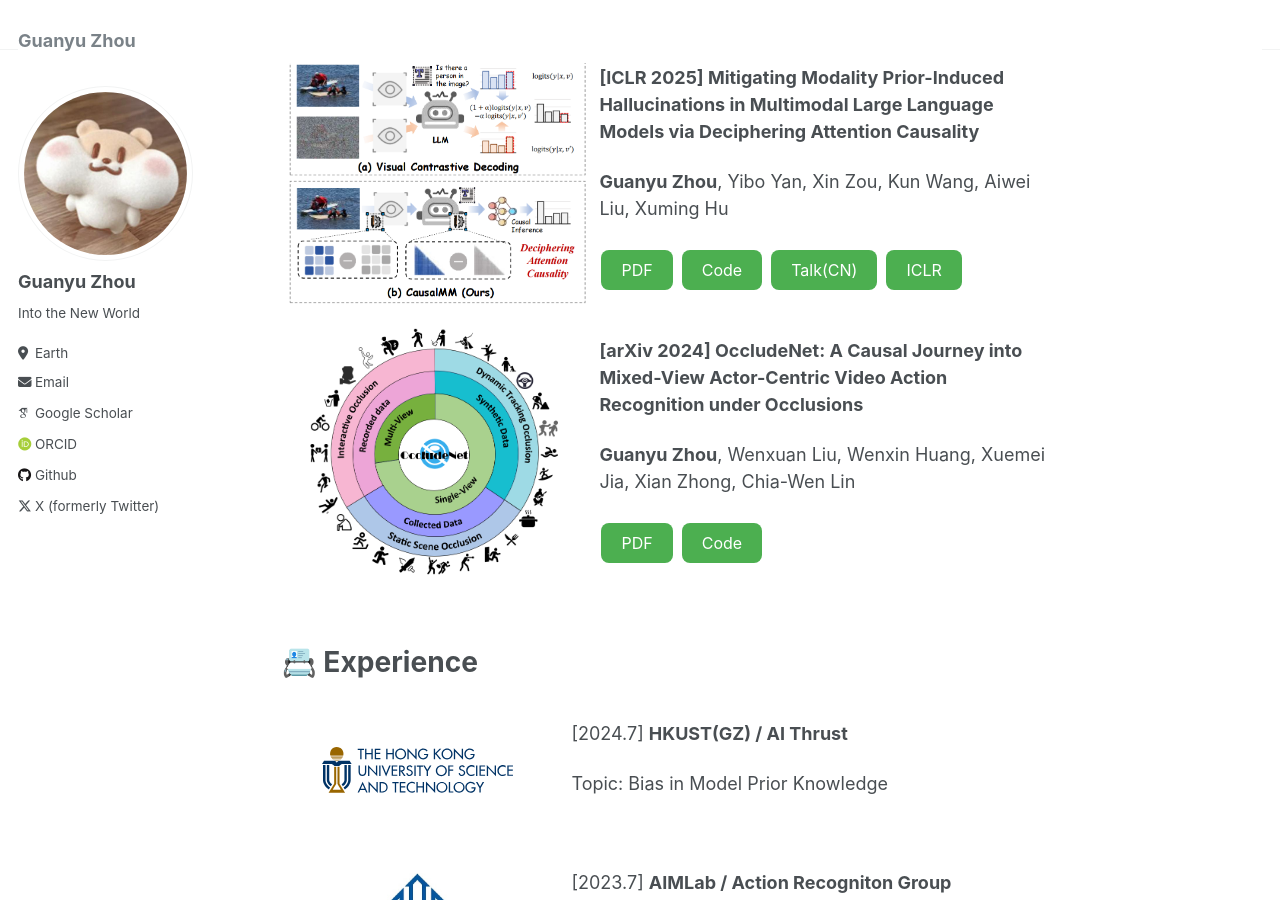
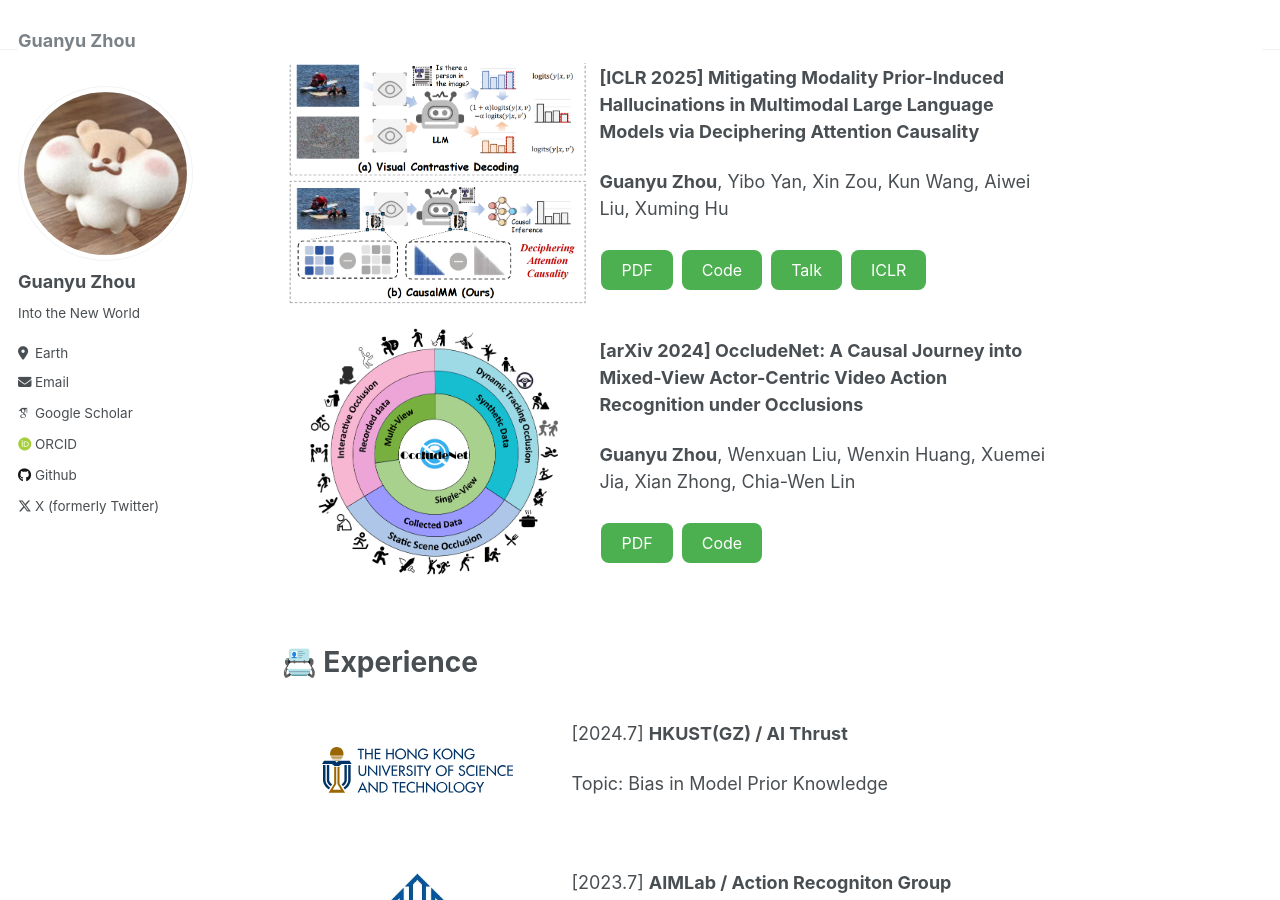
Before and after one commit to The-Martyr/the-martyr.github.io, a Jekyll site: the page built from _pages/about.md, in a window 1280 px wide and 900 px high, scrolled down 736 px. Built offline with Jekyll 4.4.1, drawn with Linux system fonts in a browser that asks for light colours; some web fonts are replaced.

```diff
--- a/_pages/about.md
+++ b/_pages/about.md
@@ -31,7 +31,7 @@ My ultimate goal is to build a scalable, dataset-free, continuously learning, an
     <p><strong>Guanyu Zhou</strong>, Yibo Yan, Xin Zou, Kun Wang, Aiwei Liu, Xuming Hu</p>
     <a href="https://arxiv.org/pdf/2410.04780" target="_blank"><button>PDF</button></a>
     <a href="https://github.com/The-Martyr/CausalMM" target="_blank"><button>Code</button></a>
-    <a href="https://www.bilibili.com/video/BV1YkRAYVEHy/?vd_source=ffc139b7b13aa7195dd7b37795efa6a9" target="_blank"><button>Talk(CN)</button></a>
+    <a href="https://www.bilibili.com/video/BV1YkRAYVEHy/?vd_source=ffc139b7b13aa7195dd7b37795efa6a9" target="_blank"><button>Talk</button></a>
     <a href="https://iclr.cc/virtual/2025/poster/30629" target="_blank"><button>ICLR</button></a>
   </div>
 </div>
```
